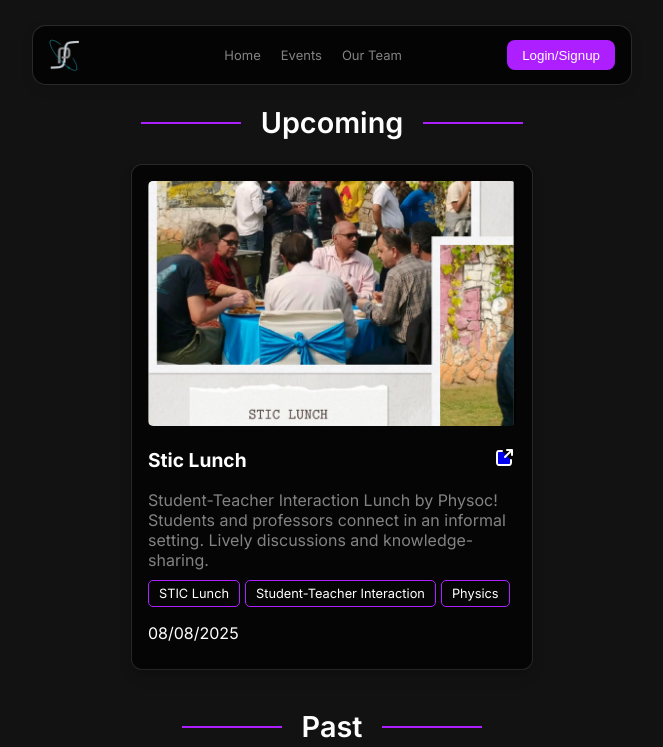
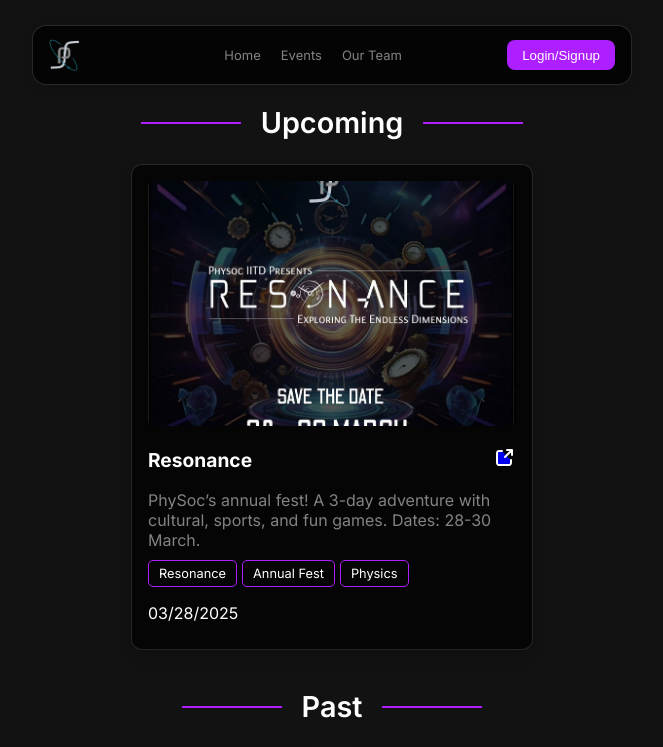
Before and after one commit to ReWar1311/PhySoc-2025, a React (Vite) app: page /events in a window 1280 px wide. Shown: the top 747 px of the page, without its empty margins (308-971 px from the left). Built offline with nearby package versions, Linux system fonts and the light colour scheme; a web font is replaced by a local one.

Commit message:
bugs fixed

```diff
--- a/src/pages/Events/Events.tsx
+++ b/src/pages/Events/Events.tsx
@@ -56,8 +56,8 @@
       image: "/events/sl.png",
       description:
         "Student-Teacher Interaction Lunch by Physoc! Students and professors connect in an informal setting. Lively discussions and knowledge-sharing.",
-      instagramUrl: "Instagram",
-      date: "08/08/2025",
+      instagramUrl: "https://www.instagram.com/p/DCOfrjoTFS4/?img_index=1",
+      date: "08/08/2024",
       topics: ["STIC Lunch", "Student-Teacher Interaction", "Physics"],
     },
     {
@@ -75,7 +75,7 @@
       description:
         "Present your game-changing idea on futuristic technologies! Submission Deadline: 2nd March. Top ideas advance to Tryst, IIT Delhi!",
       instagramUrl: "https://www.instagram.com/p/DGvw9dJswey/",
-      date: "03/02/2024",
+      date: "03/02/2025",
       topics: ["Future Tech", "Showcase", "Technology"],
     },
     {
@@ -84,7 +84,7 @@
       description:
         "PhySoc’s annual fest! A 3-day adventure with cultural, sports, and fun games. Dates: 28-30 March.",
       instagramUrl: "https://www.instagram.com/p/DG2LsOTylCt/",
-      date: "03/28/2024",
+      date: "03/28/2025",
       topics: ["Resonance", "Annual Fest", "Physics"],
     },
   ];
--- a/src/pages/Team/Team.tsx
+++ b/src/pages/Team/Team.tsx
@@ -17,9 +17,9 @@
       image: "https://physics.iitd.ac.in/images/faculty/faculty_LPfUJGc6AK.jpg",
     },
     {
-      name: "Prashant Rwear",
+      name: "Prashant Rewar",
       role: "Coordinator",
-      image: "/src/assets/rewar.png",
+      image: "/public/rewar.png",
     },
     {
       name: "Tarun Kumar",
@@ -27,7 +27,7 @@
       image: "https://drive.google.com/thumbnail?id=1pEccUAPO8si10wK7Lco2QwBhPm9jmtt5&sz=w1000",
       socials: [
         { name: "externalLink", link: "https://www.instagram.com/tanur_kumar?igsh=eWF6eWZ4ZWNvZTJo" },
-        { name: "mail", link: "tkumar7632@gmail.com" }
+        { name: "mail", link: "mailto:tkumar7632@gmail.com" }
       ]
     },
     {
@@ -45,7 +45,7 @@
       socials: [
         { name: "linkedIn", link: "https://www.linkedin.com/in/sthitapragyan-mallick-192a81284" },
         { name: "github", link: "https://github.com/sthitapragyan001" },
-        { name: "mail", link: "sthitapragyanmallick@outlook.com" }
+        { name: "mail", link: "mailto:sthitapragyanmallick@outlook.com" }
       ]
     },
     {
@@ -53,7 +53,7 @@
       role: "Coordinator",
       image: "https://drive.google.com/thumbnail?id=1S0Igh5Yu_pdRGpyf6ePdhIV6SBgWsrwO&sz=w1000",
       socials: [
-        { name: "mail", link: "parthjoshi361@gmail.com" }
+        { name: "mail", link: "mailto:parthjoshi361@gmail.com" }
       ]
     },
     {
@@ -62,7 +62,7 @@
       image: "https://drive.google.com/thumbnail?id=12WewksXKDPEhIinQaEuvTff_VDEawixf&sz=w1000",
       socials: [
         { name: "linkedIn", link: "https://www.linkedin.com/in/bhupendra-973453256/" },
-        { name: "mail", link: "bhupendra2jat@gmail.com" },
+        { name: "mail", link: "mailto:bhupendra2jat@gmail.com" },
         { name: "externalLink", link: "https://www.instagram.com/teenu.2.7/" }
       ]
     },
@@ -87,9 +87,8 @@
       role: "Executive",
       image: "https://drive.google.com/thumbnail?id=1i25xMNAWXluVk_4RASbxuBzKLZSsoA0c&sz=w1000",
       socials: [
-        { name: "mail", link: "shreevijay281@gmail.com" },
-        { name: "externalLink", link: "_vijayshree_7" },
-        { name: "externalLink", link: "Vijay Shree Sheoran" }
+        { name: "mail", link: "mailto:shreevijay281@gmail.com" },
+        { name: "externalLink", link: "https://instagram.com/_vijayshree_7" }
       ]
     },
     {
@@ -99,7 +98,7 @@
       socials: [
         { name: "linkedIn", link: "https://www.linkedin.com/in/krishnan-kundan-332690326?utm_source=share&utm_campaign=share_via&utm_content=profile&utm_medium=android_app" },
         { name: "externalLink", link: "https://www.instagram.com/krishnan1405s?igsh=N2Frdnc5enA1dWYx" },
-        { name: "mail", link: "phs247191@iitd.ac.in" }
+        { name: "mail", link: "mailto:phs247191@iitd.ac.in" }
       ]
     },
     {
@@ -109,7 +108,7 @@
       socials: [
         { name: "externalLink", link: "https://www.instagram.com/___debraj?igsh=YzljYTk1ODg3Zg==" },
         { name: "linkedIn", link: "https://www.linkedin.com/in/debraj-singha-4a3a97249?utm_source=share&utm_campaign=share_via&utm_content=profile&utm_medium=android_app" },
-        { name: "mail", link: "phs247135@physics.iitd.ac.in" }
+        { name: "mail", link: "mailto:phs247135@physics.iitd.ac.in" }
       ]
     },
     {
@@ -117,7 +116,7 @@
       role: "Executive",
       image: "https://drive.google.com/thumbnail?id=13VH4RCp6MaUlJ8IV-uLjLIuyIapfjzbz&sz=w1000",
       socials: [
-        { name: "linkedIn", link: "www.linkedin.com/in/manas-pratap-singh21" }
+        { name: "linkedIn", link: "https://www.linkedin.com/in/manas-pratap-singh21" }
       ]
     },
     {
@@ -127,7 +126,7 @@
       socials: [
         { name: "linkedIn", link: "https://www.linkedin.com/in/manogya-singh-suryansh-196305217" },
         { name: "github", link: "https://github.com/manogyasingh" },
-        { name: "externalLink", link: "instagram.com/_manogyasingh" }
+        { name: "externalLink", link: "https://instagram.com/_manogyasingh" }
       ]
     },
     {
@@ -135,8 +134,8 @@
       role: "Executive",
       image: "https://drive.google.com/thumbnail?id=1pd9LD0YmN6AZSehF6O8Kai087PW3i6lR&sz=w1000",
       socials: [
-        { name: "mail", link: "phs247146@physics.iitd.ac.in" },
-        { name: "externalLink", link: "Instagram: @y.shi_v_ts" }
+        { name: "mail", link: "mailto:phs247146@physics.iitd.ac.in" },
+        { name: "externalLink", link: "https://instagram.com/y.shi_v_ts" }
       ]
     },
     {
@@ -161,8 +160,8 @@
       role: "OC",
       image: "https://drive.google.com/thumbnail?id=1V1qxnmkVzG6WzUVDSLSH9PBTVeQj55G3&sz=w1000",
       socials: [
-        { name: "externalLink", link: "Thegpsingh_09" },
-        { name: "linkedIn", link: "linkedin.com/in/gaganpratapsingh" }
+        { name: "externalLink", link: "https://instagram.com/thegpsingh_09" },
+        { name: "linkedIn", link: "https://linkedin.com/in/gaganpratapsingh" }
       ]
     },
     {
@@ -171,8 +170,7 @@
       image: "https://drive.google.com/thumbnail?id=1ip9Waw-YYvPvDnevQpmey0xQtYmvgjU5&sz=w1000",
       socials: [
         { name: "externalLink", link: "https://www.instagram.com/asishh0_0/" },
-        { name: "linkedIn", link: "https://www.linkedin.com/in/ashish-meena-b7202a25a/" },
-        { name: "externalLink", link: "Convenor" }
+        { name: "linkedIn", link: "https://www.linkedin.com/in/ashish-meena-b7202a25a/" }
       ]
     },
     {
@@ -180,7 +178,7 @@
       role: "Executive",
       image: "https://drive.google.com/thumbnail?id=1dnzG3rd_lS9YKrS-mKMnJS4lUxLWAnAm&sz=w1000",
       socials: [
-        { name: "mail", link: "poojakumarisheshma@gmail.com" }
+        { name: "mail", link: "mailto:poojakumarisheshma@gmail.com" }
       ]
     },
     {
@@ -196,8 +194,8 @@
       role: "Executive",
       image: "https://drive.google.com/thumbnail?id=1dztZTTCFhY6zS4WRiCm8oAn1yHlSRM3Y&sz=w1000",
       socials: [
-        { name: "externalLink", link: "@aryansingh.co" },
-        { name: "mail", link: "5551112deo@gmail.com" }
+        { name: "externalLink", link: "https://instagram.com/aryansingh.co" },
+        { name: "mail", link: "mailto:5551112deo@gmail.com" }
       ]
     },
     {
```
